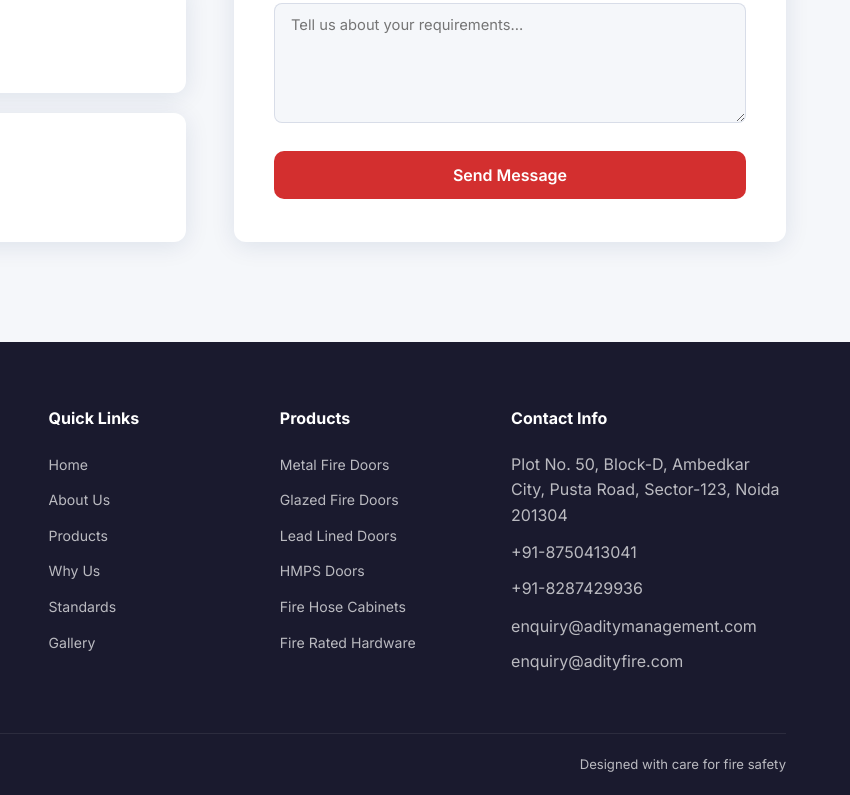
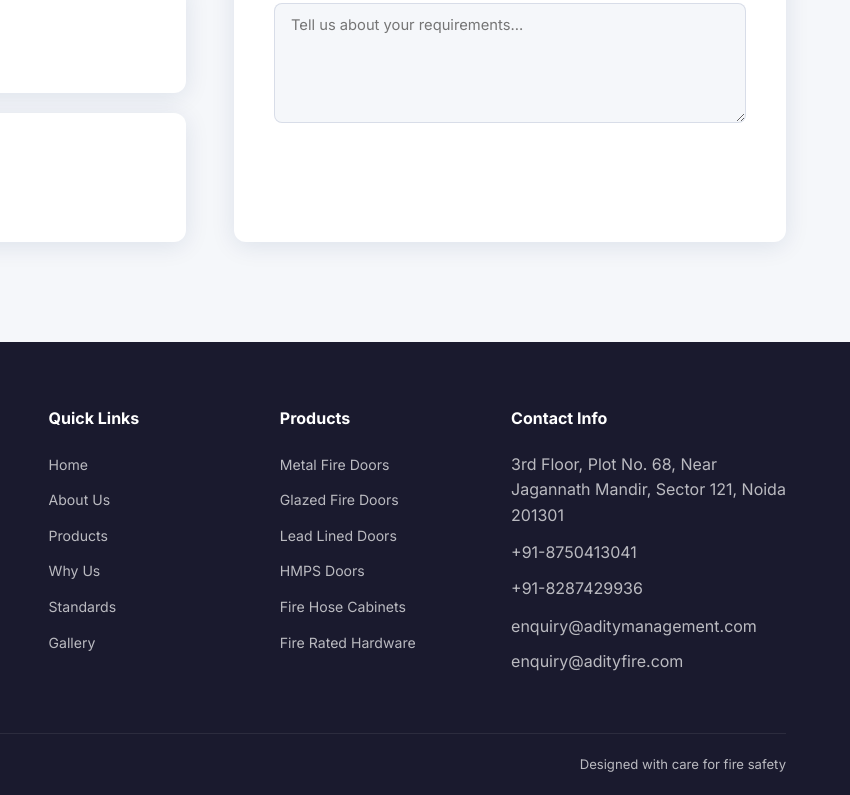
Before and after one commit to Shiv0-6/Adity-Management-Servirces-pvt.-ltd, a plain HTML site: page index.html in a window 1280 px wide. Shown: the part 7513-8308 px from the top of the page, 430-1280 px from the left. Drawn offline with Linux system fonts and the light colour scheme.

Commit message:
Change the Address and whatsapp commented

```diff
--- a/index.html
+++ b/index.html
@@ -508,7 +508,7 @@
               <label for="message">Message</label>
               <textarea id="message" placeholder="Tell us about your requirements..." required></textarea>
             </div>
-            <button type="submit" class="btn-submit">Send Message</button>
+            <!-- <button type="submit" class="btn-submit">Send via WhatsApp</button> -->
           </form>
         </div>
       </div>
@@ -552,7 +552,7 @@
         <div>
           <h4>Contact Info</h4>
           <ul>
-            <li>Plot No. 50, Block-D, Ambedkar City, Pusta Road, Sector-123, Noida 201304</li>
+            <li>3rd Floor, Plot No. 68, Near Jagannath Mandir, Sector 121, Noida 201301</li>
             <li style="margin-top: 12px;">+91-8750413041</li>
             <li>+91-8287429936</li>
             <li style="margin-top: 12px;">enquiry@aditymanagement.com</li>
@@ -573,6 +573,11 @@
     <img src="" alt="Gallery Image">
   </div>
 
+  <!-- Floating WhatsApp Button -->
+  <!-- <a href="https://wa.me/918750413041?text=Hi%2C%20I%20am%20interested%20in%20your%20fire%20protection%20products." target="_blank" class="whatsapp-float" aria-label="Chat on WhatsApp">
+    <svg width="28" height="28" viewBox="0 0 24 24" fill="white"><path d="M17.472 14.382c-.297-.149-1.758-.867-2.03-.967-.273-.099-.471-.148-.67.15-.197.297-.767.966-.94 1.164-.173.199-.347.223-.644.075-.297-.15-1.255-.463-2.39-1.475-.883-.788-1.48-1.761-1.653-2.059-.173-.297-.018-.458.13-.606.134-.133.298-.347.446-.52.149-.174.198-.298.298-.497.099-.198.05-.371-.025-.52-.075-.149-.669-1.612-.916-2.207-.242-.579-.487-.5-.669-.51-.173-.008-.371-.01-.57-.01-.198 0-.52.074-.792.372-.272.297-1.04 1.016-1.04 2.479 0 1.462 1.065 2.875 1.213 3.074.149.198 2.096 3.2 5.077 4.487.709.306 1.262.489 1.694.625.712.227 1.36.195 1.871.118.571-.085 1.758-.719 2.006-1.413.248-.694.248-1.289.173-1.413-.074-.124-.272-.198-.57-.347m-5.421 7.403h-.004a9.87 9.87 0 01-5.031-1.378l-.361-.214-3.741.982.998-3.648-.235-.374a9.86 9.86 0 01-1.51-5.26c.001-5.45 4.436-9.884 9.888-9.884 2.64 0 5.122 1.03 6.988 2.898a9.825 9.825 0 012.893 6.994c-.003 5.45-4.437 9.884-9.885 9.884m8.413-18.297A11.815 11.815 0 0012.05 0C5.495 0 .16 5.335.157 11.892c0 2.096.547 4.142 1.588 5.945L.057 24l6.305-1.654a11.882 11.882 0 005.683 1.448h.005c6.554 0 11.89-5.335 11.893-11.893a11.821 11.821 0 00-3.48-8.413z"/></svg>
+  </a> -->
+
   <script src="js/main.js"></script>
 </body>
 </html>
```
